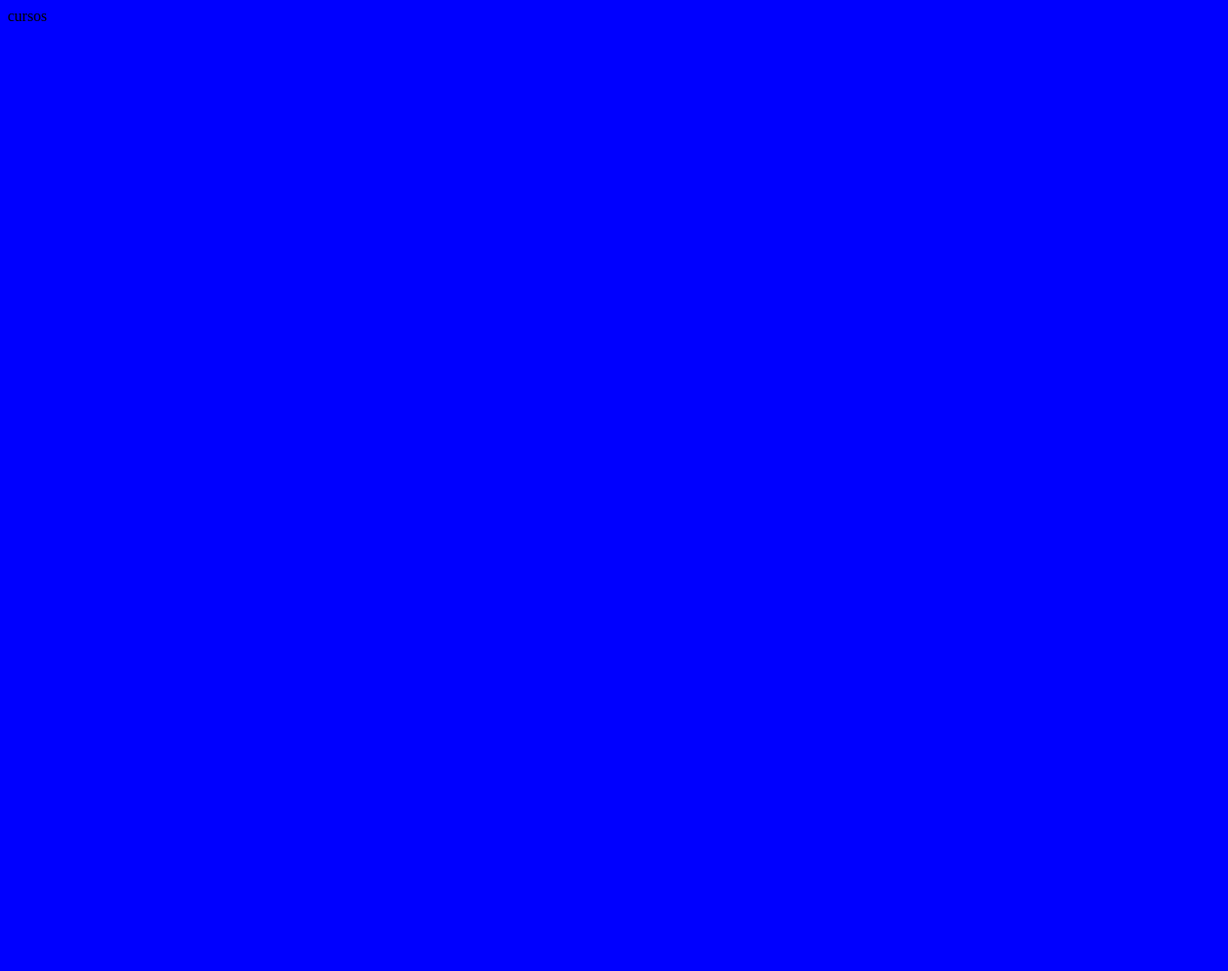
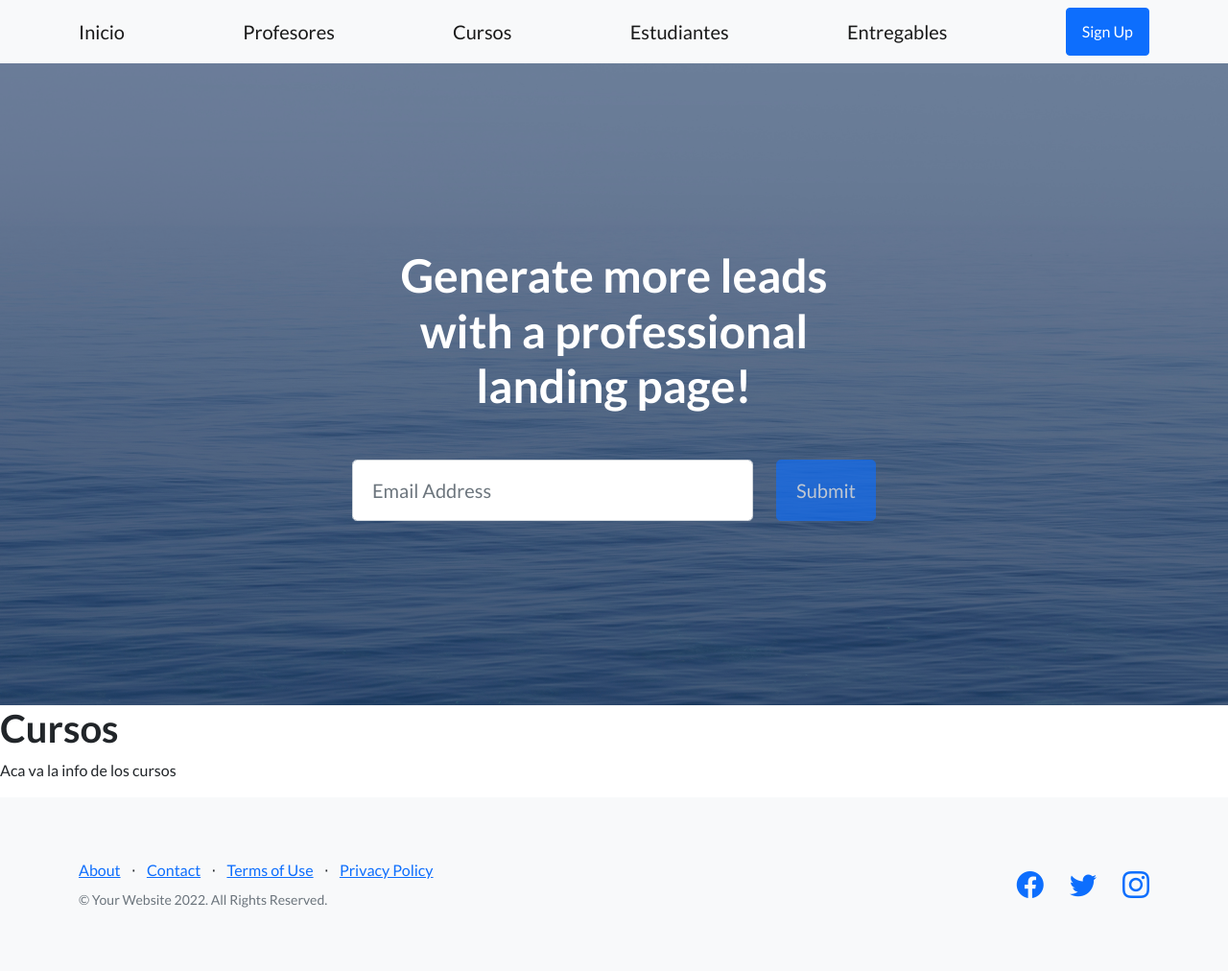
Before and after one commit to victor-git-projects/py_ProyectoCoder, a Django app: page /AppCoder/cursos in a window 1280 px wide. Before the commit the page is almost empty. Shown: the whole page at 96% size. Before the commit the page ends 22 px from the top, so only its background shows below. Run offline with Django 4.2, Linux system fonts and the light colour scheme; some libraries are stand-ins or nearby versions.

Commit message:
v4-Funciono Herencias

```diff
--- a/-- SQLites.sql
+++ b/-- SQLites.sql
@@ -1,2 +1,2 @@
 -- SQLites
-SELECT * from AppCoder_profesor
+SELECT * from AppCoder_curso
--- a/AppCoder/templates/AppCoder/cursos.html
+++ b/AppCoder/templates/AppCoder/cursos.html
@@ -1,12 +1,12 @@
-<!DOCTYPE html>
-<html lang="en">
-<head>
-    <meta charset="UTF-8">
-    <meta http-equiv="X-UA-Compatible" content="IE=edge">
-    <meta name="viewport" content="width=device-width, initial-scale=1.0">
-    <title>Document</title>
-</head>
-<body style="background-color: blue;">
-    cursos
-</body>
-</html>
+{% extends "AppCoder/padre.html" %}
+    {% load static %}
+
+{% block contenidoQueCambia %}
+
+    <!-- Aqui se va colocar lo que se cambia y esta asociado a esta vista -->
+    <h1>Cursos</h1>
+    <p>Aca va la info de los cursos</p>
+
+
+
+    {% endblock %}
--- a/AppCoder/templates/AppCoder/padre.html
+++ b/AppCoder/templates/AppCoder/padre.html
@@ -18,10 +18,16 @@
     </head>
     <body>
         <!-- Navigation-->
+
         <nav class="navbar navbar-light bg-light static-top">
             <div class="container">
-                <a class="navbar-brand" href="#!">Start Bootstrap</a>
+                <a class="navbar-brand" href="{% url 'Inicio' %}">Inicio</a>
+                <a class="navbar-brand" href="{% url 'Profesores' %}">Profesores</a>
+                <a class="navbar-brand" href="{% url 'Cursos' %}">Cursos</a>
+                <a class="navbar-brand" href="{% url 'Estudiantes' %}">Estudiantes</a>
+                <a class="navbar-brand" href="{% url 'Entregables' %}">Entregables</a>
                 <a class="btn btn-primary" href="#signup">Sign Up</a>
+
             </div>
         </nav>
         <!-- Masthead-->
--- a/AppCoder/urls.py
+++ b/AppCoder/urls.py
@@ -3,10 +3,10 @@ from AppCoder import views
 
 
 urlpatterns = [
-    path('', views.inicio),
-    path('cursos', views.cursos, name = "Cursos"),
-    path('profesores', views.profesores),
-    path('estudiantes', views.estudiantes),
-    path('entregables', views.entregables),
+    path('', views.inicio, name = 'Inicio'),
+    path('cursos', views.cursos, name = 'Cursos'),
+    path('profesores', views.profesores, name = 'Profesores'),
+    path('estudiantes', views.estudiantes, name = 'Estudiantes'),
+    path('entregables', views.entregables, name = 'Entregables'),
 
 ]
```
